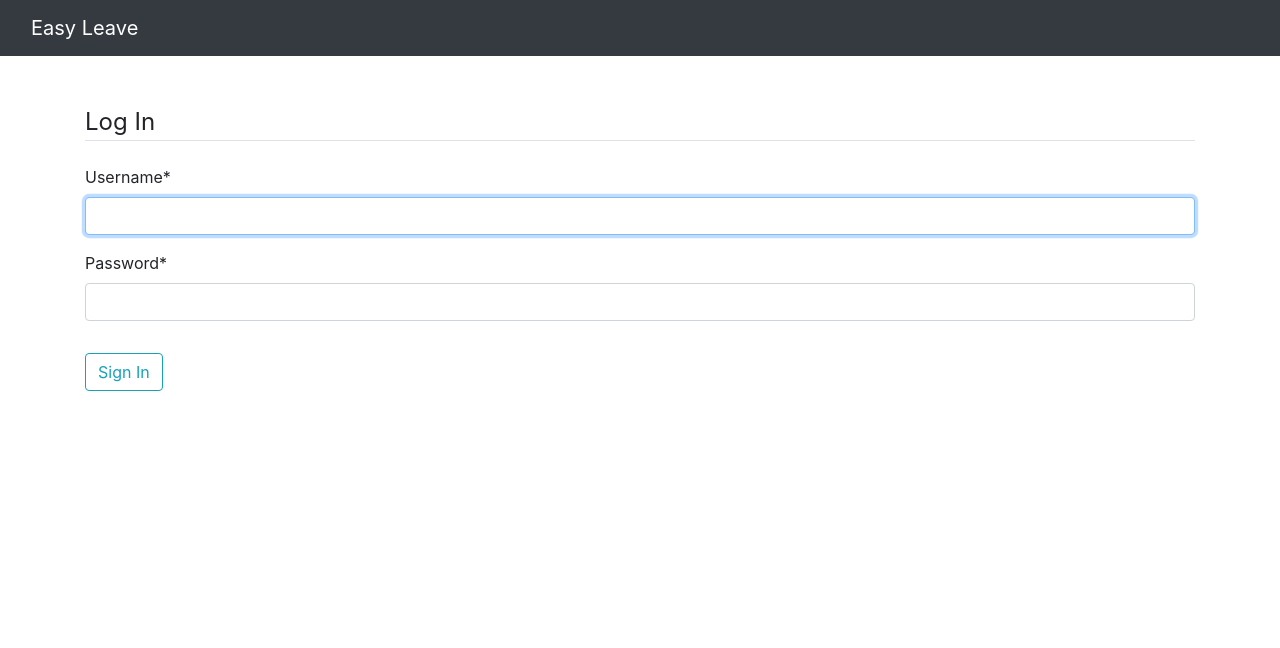
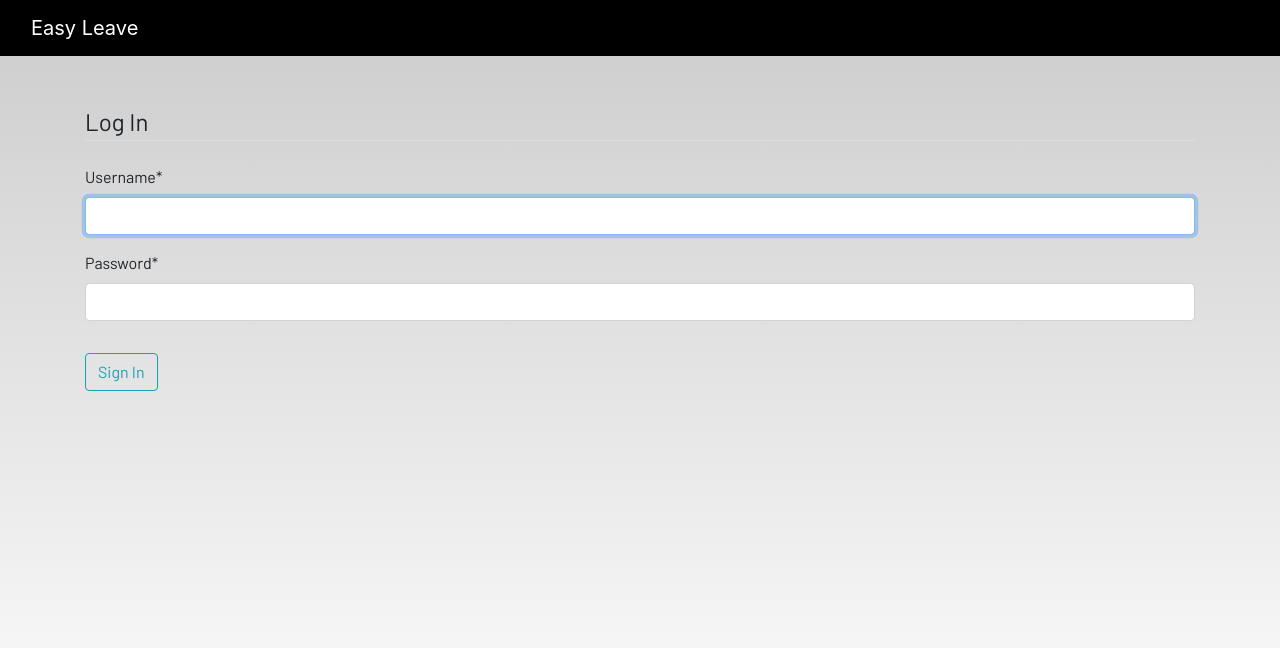
Before and after one commit to YG2003/Easy_leave, a Django app: a page that uses main/templates/main/base.html in a window 1280 px wide. Shown: the top 648 px of the page. Run offline with Django 3.2, Linux system fonts and the light colour scheme; some libraries are stand-ins or nearby versions; some web fonts are replaced.

Commit message:
committing

```diff
--- a/main/templates/main/base.html
+++ b/main/templates/main/base.html
@@ -13,7 +13,7 @@
     integrity="sha384-ggOyR0iXCbMQv3Xipma34MD+dH/1fQ784/j6cY/iJTQUOhcWr7x9JvoRxT2MZw1T" crossorigin="anonymous" />
   <link rel="stylesheet" href="https://use.fontawesome.com/releases/v5.7.2/css/all.css"
     integrity="sha384-fnmOCqbTlWIlj8LyTjo7mOUStjsKC4pOpQbqyi7RrhN7udi9RwhKkMHpvLbHG9Sr" crossorigin="anonymous" />
-  <link rel="stylesheet" href="{% static 'css/main.css' %}" />
+  <link rel="stylesheet" href="{% static 'css/style.css' %}" />
 </head>
 
 <body>
--- a/static/css/style.css
+++ b/static/css/style.css
@@ -207,3 +207,7 @@ footer .column a+a {
 .account-heading {
     font-size: 2.5rem;
 }
+
+.col-md-3 a {
+    text-decoration: none;
+}
```
Also changed, not shown: db.sqlite3.
